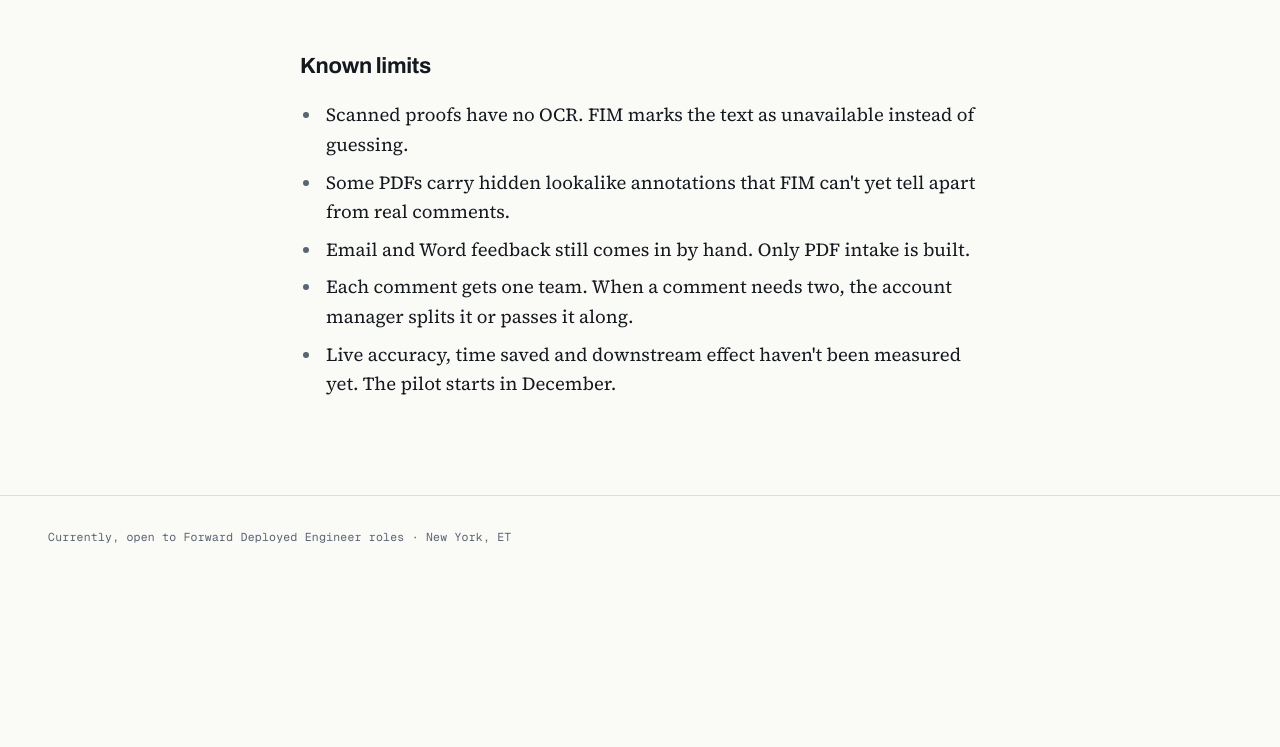
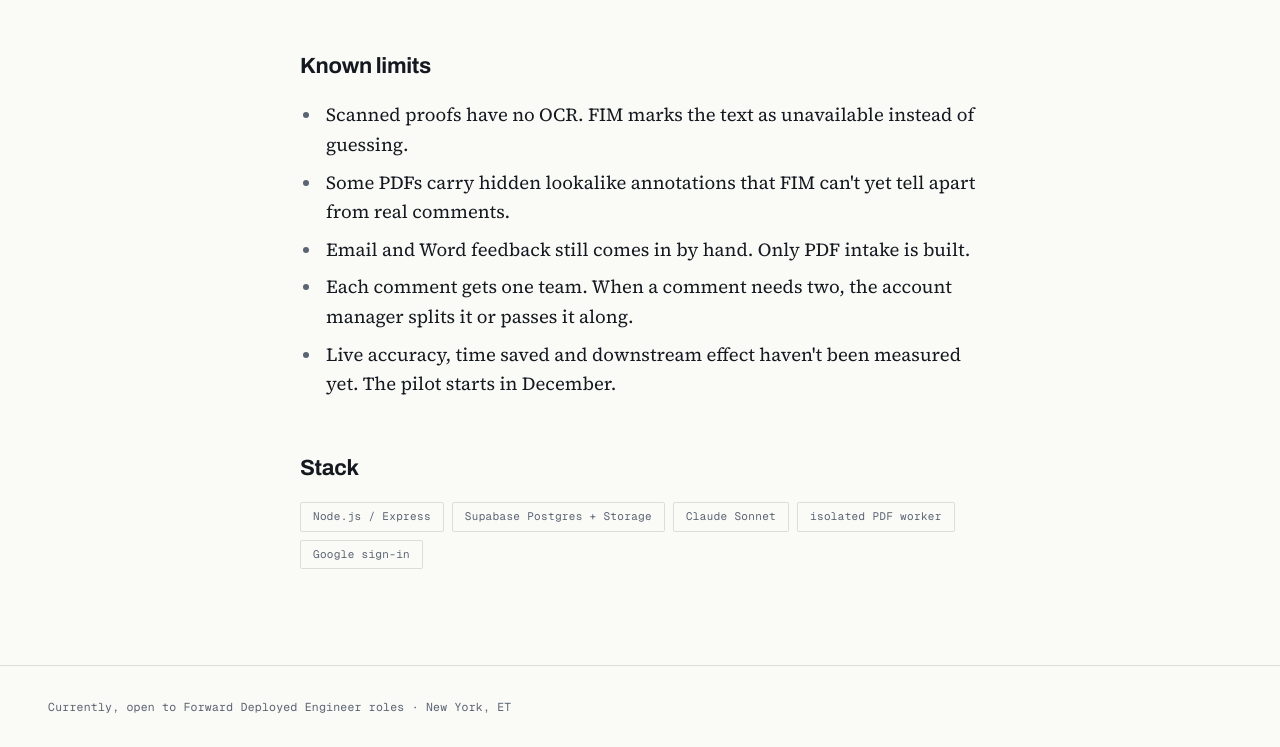
Before and after one commit to akhilvasvani/akhilvasvani.github.io, a plain HTML site: page work/feedback-intake-manager/index.html in a window 1280 px wide. Shown: the part 6936-7683 px from the top of the page. Before the commit the page ends 7513 px from the top, so only its background shows below. Drawn offline with Linux system fonts and the light colour scheme.

Commit message:
Move FIM stack to a Stack section and split the card status chip (#16)
The stack line moves from the career card to a new last section on the
case study, using the same .case-stack tags as the other case studies.
The card's status chip is split into two chips, one for the deployment
state and one for the pilot date.

Co-Authored-By: Claude Sonnet 5.5 <noreply@anthropic.com>
Claude-Session: https://claude.ai/code/session_01QQysiEu1S3fbL3VQH2aapQ

```diff
--- a/work/feedback-intake-manager/index.html
+++ b/work/feedback-intake-manager/index.html
@@ -172,6 +172,15 @@
         <li>Each comment gets one team. When a comment needs two, the account manager splits it or passes it along.</li>
         <li>Live accuracy, time saved and downstream effect haven't been measured yet. The pilot starts in December.</li>
       </ul>
+
+      <h2>Stack</h2>
+      <div class="case-stack">
+        <span class="tag">Node.js / Express</span>
+        <span class="tag">Supabase Postgres + Storage</span>
+        <span class="tag">Claude Sonnet</span>
+        <span class="tag">isolated PDF worker</span>
+        <span class="tag">Google sign-in</span>
+      </div>
     </div>
   </div>
 </section>
```
Also changed, not shown: career/index.html (+2 -2 lines).
